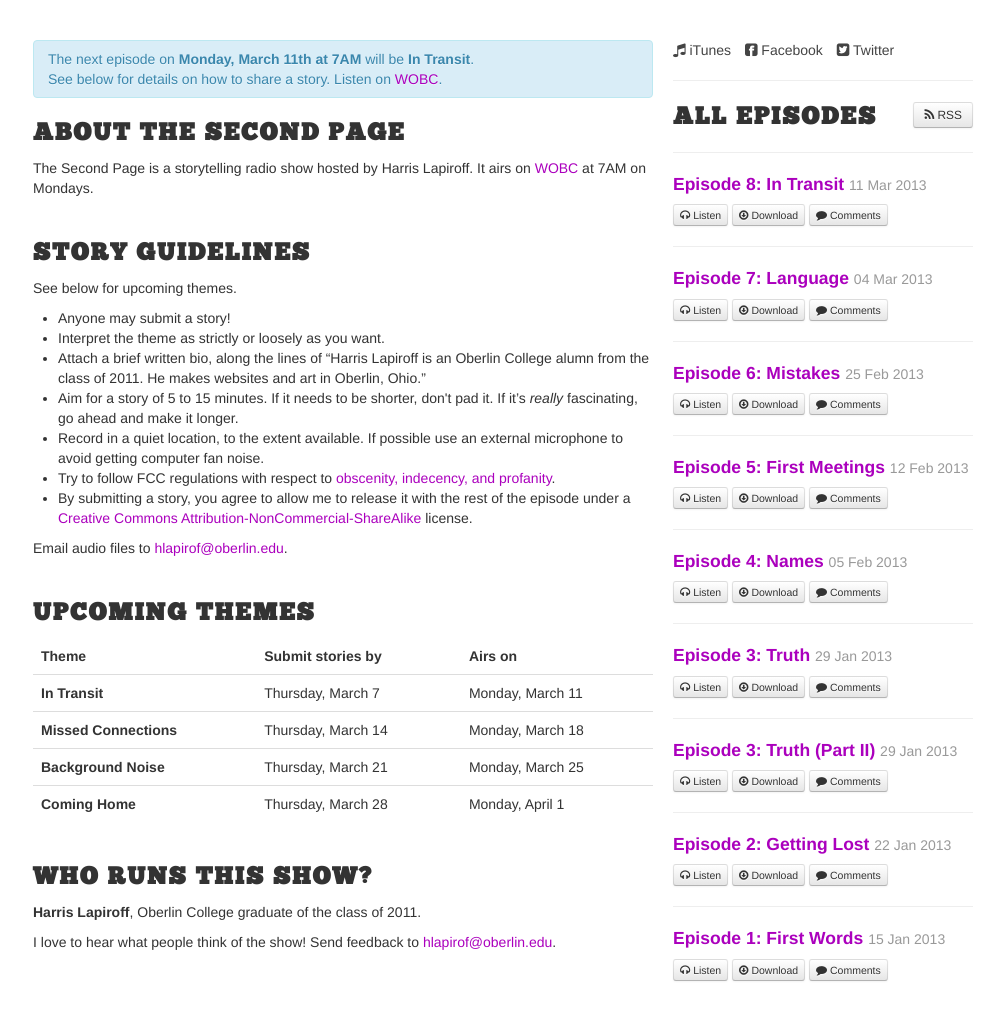
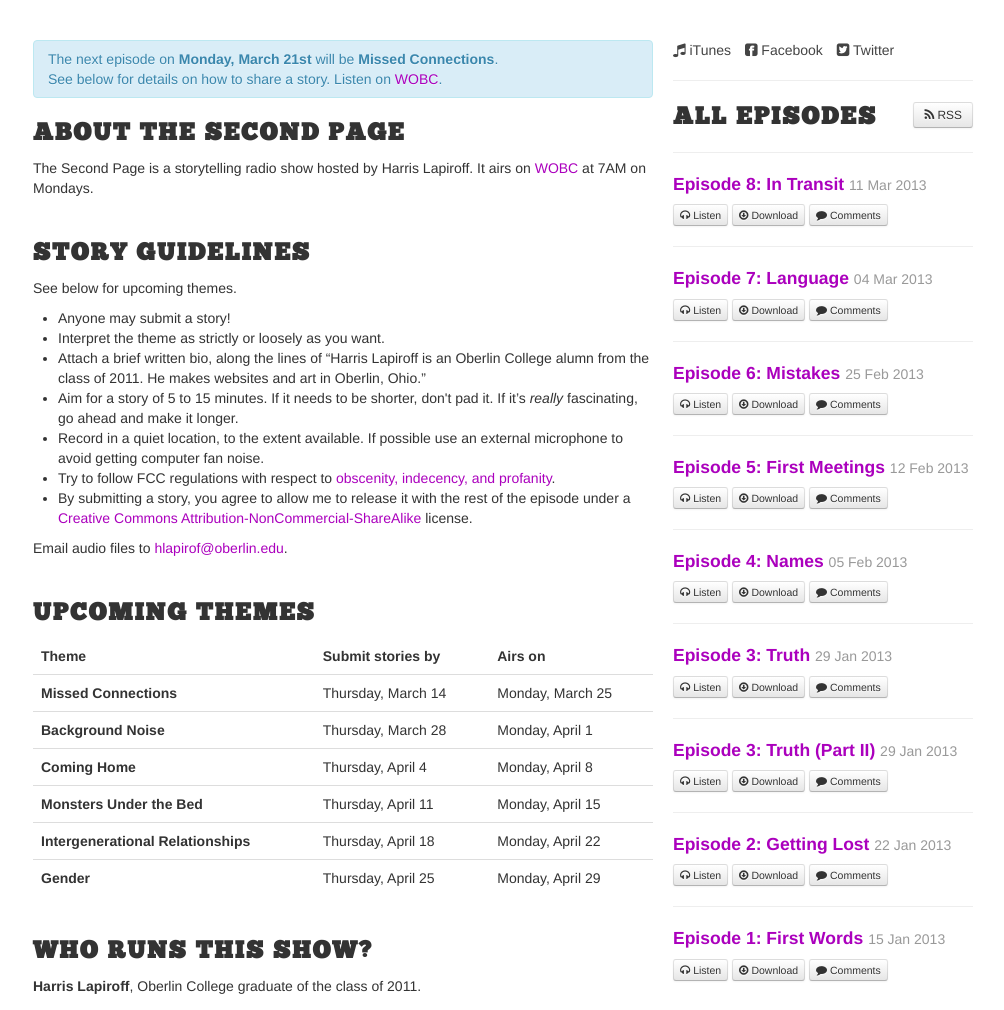
Before and after one commit to secondpage/secondpage, a Jekyll site: the page built from index.html, in a window 1280 px wide and 1400 px high. Shown: the part 390-1400 px from the top of the window, without its empty margins (137-1141 px from the left). Built offline with Jekyll 4.4.1, drawn with Linux system fonts in a browser that asks for light colours; the list of posts is cut into pages by our own code.

Commit message:
Updated the schedule.

```diff
--- a/index.html
+++ b/index.html
@@ -3,7 +3,7 @@ layout: two-col
 ---
 
 <div class="alert alert-info">
-	The next episode on <strong>Monday, March 11th at 7AM</strong> will be <strong>In Transit</strong>.<br />
+	The next episode on <strong>Monday, March 21st</strong> will be <strong>Missed Connections</strong>.<br />
 	See below for details on how to share a story. Listen on <a href="http://wobc.org/">WOBC</a>.
 </div>
 <div class="margin-trailer">
@@ -36,24 +36,34 @@ layout: two-col
 		</thead>
 		<tbody>
 			<tr>
-				<th>In Transit</th>
-				<td>Thursday, March 7</td>
-				<td>Monday, March 11</td>
-			</tr>
-			<tr>
 				<th>Missed Connections</th>
 				<td>Thursday, March 14</td>
-				<td>Monday, March 18</td>
+				<td>Monday, March 25</td>
 			</tr>
 			<tr>
 				<th>Background Noise</th>
-				<td>Thursday, March 21</td>
-				<td>Monday, March 25</td>
+				<td>Thursday, March 28</td>
+				<td>Monday, April 1</td>
 			</tr>
 			<tr>
 				<th>Coming Home</th>
-				<td>Thursday, March 28</td>
-				<td>Monday, April 1</td>
+				<td>Thursday, April 4</td>
+				<td>Monday, April 8</td>
+			</tr>
+			<tr>
+				<th>Monsters Under the Bed</th>
+				<td>Thursday, April 11</td>
+				<td>Monday, April 15</td>
+			</tr>
+			<tr>
+				<th>Intergenerational Relationships</th>
+				<td>Thursday, April 18</td>
+				<td>Monday, April 22</td>
+			</tr>
+			<tr>
+				<th>Gender</th>
+				<td>Thursday, April 25</td>
+				<td>Monday, April 29</td>
 			</tr>
 		</tbody>
 	</table>
```
